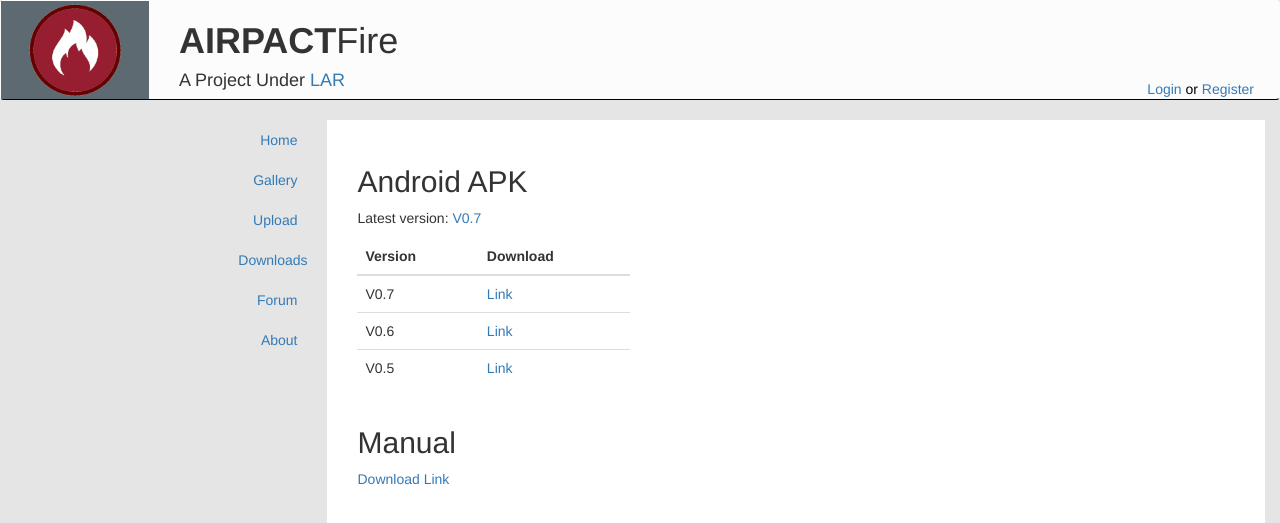
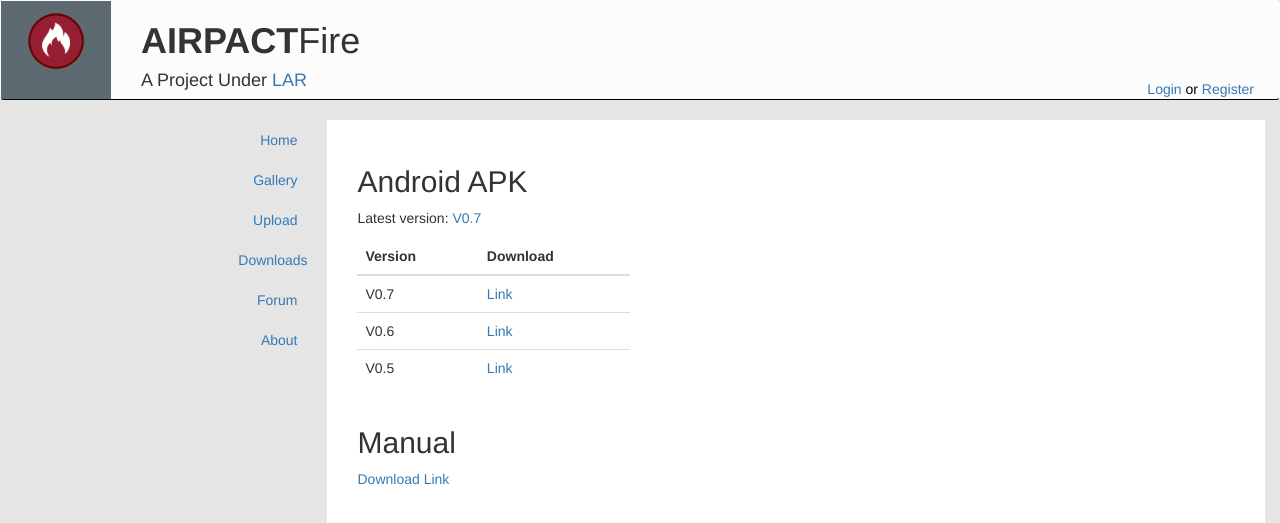
Before and after one commit to jztd/AIRPACT-Fire-Website, a Django app: template templates/downloads.html in a window 1280 px wide. Shown: the top 523 px of the page. Run offline with Django 3.2, Linux system fonts and the light colour scheme; the template is opened without the code that fills it, so the values that code supplies are empty; parts of the project's set-up code (start-up, migrations or seed data) failed here and were passed over; some libraries are stand-ins or nearby versions.

Commit message:
changing values one pixel at a time

```diff
--- a/templates/base/newbase.html
+++ b/templates/base/newbase.html
@@ -18,8 +18,8 @@
 <div id="overlay" style="background-color: #000"> </div>
 <nav class="navbar" style="background-color:#fcfcfc; border-bottom: 1px solid black; max-height: 100px;min-height: 100px; height: 100px;" role="navigation">
 
-		<div class="navbar-header" style="background-color: #5E6A71; padding-right:25px; padding-left:25px">
-		<a href="#" class="navbar-left" style="background-color: #5E6A71;"> <img class="img-responsive" style="height:98px;" src="{% static '/static/media/decoration/apflogo.png' %}" > </a>
+		<div class="navbar-header" style="background-color: #5E6A71; padding-right:25px; padding-left:25px;height:98px;">
+		<a href="#" class="navbar-left" style="background-color: #5E6A71;"> <img class="img-responsive" style="height:80px; padding-top:10px;padding-bottom:10px;" src="{% static '/static/media/decoration/apflogo.png' %}" > </a>
 		</div>
 		<p class="navbar-text" style=""><h1><strong> AIRPACT</strong>Fire</h1> </p>
 		<p class="navbar-text" style=""><h4> A Project Under <a href="">LAR </a> </h4></p>
```
